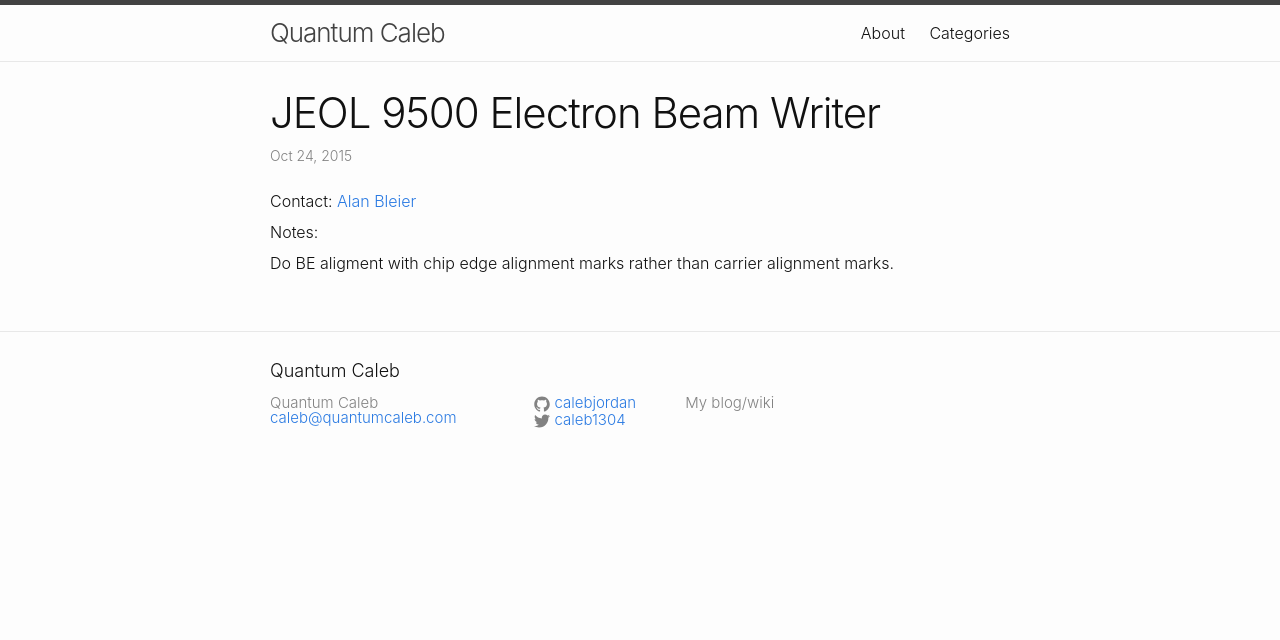
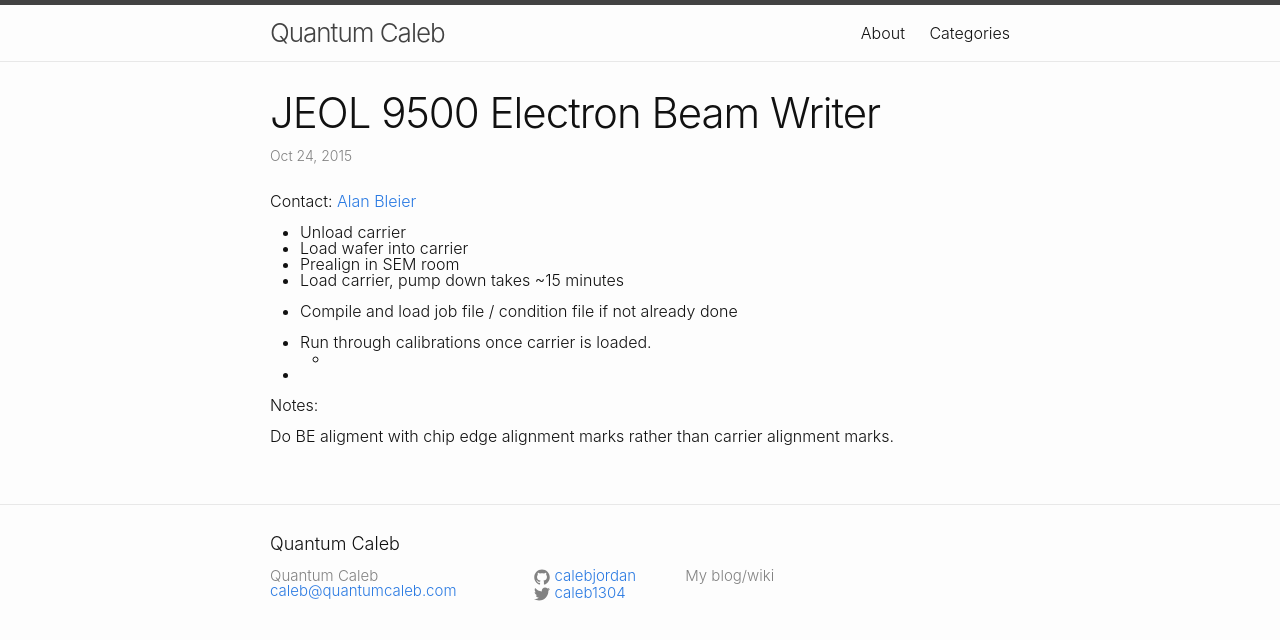
Before and after one commit to calebjordan/quantumcaleb, a Jekyll site: the page built from _posts/2015-10-24-JEOL-9500.md, in a window 1280 px wide. Shown: the top 640 px of the page. Built offline with Jekyll 4.4.1, drawn with Linux system fonts in a browser that asks for light colours; Markdown is read by kramdown in place of the engine named in the settings.

Commit message:
Added to 9500 and Heidelberg posts

```diff
--- a/_posts/2015-10-24-JEOL-9500.md
+++ b/_posts/2015-10-24-JEOL-9500.md
@@ -6,6 +6,18 @@
 
 Contact: [Alan Bleier](bleier@cnf.cornell.edu)
 
+* Unload carrier
+* Load wafer into carrier
+* Prealign in SEM room
+* Load carrier, pump down takes ~15 minutes
+
+* Compile and load job file / condition file if not already done
+
+* Run through calibrations once carrier is loaded.
+	-
+
+*
+
 Notes:
 
 Do BE aligment with chip edge alignment marks rather than carrier alignment marks.
```
Also changed, not shown: _posts/2015-7-31-Heidelberg-Mask-Writer.md (+4 -1 lines).
